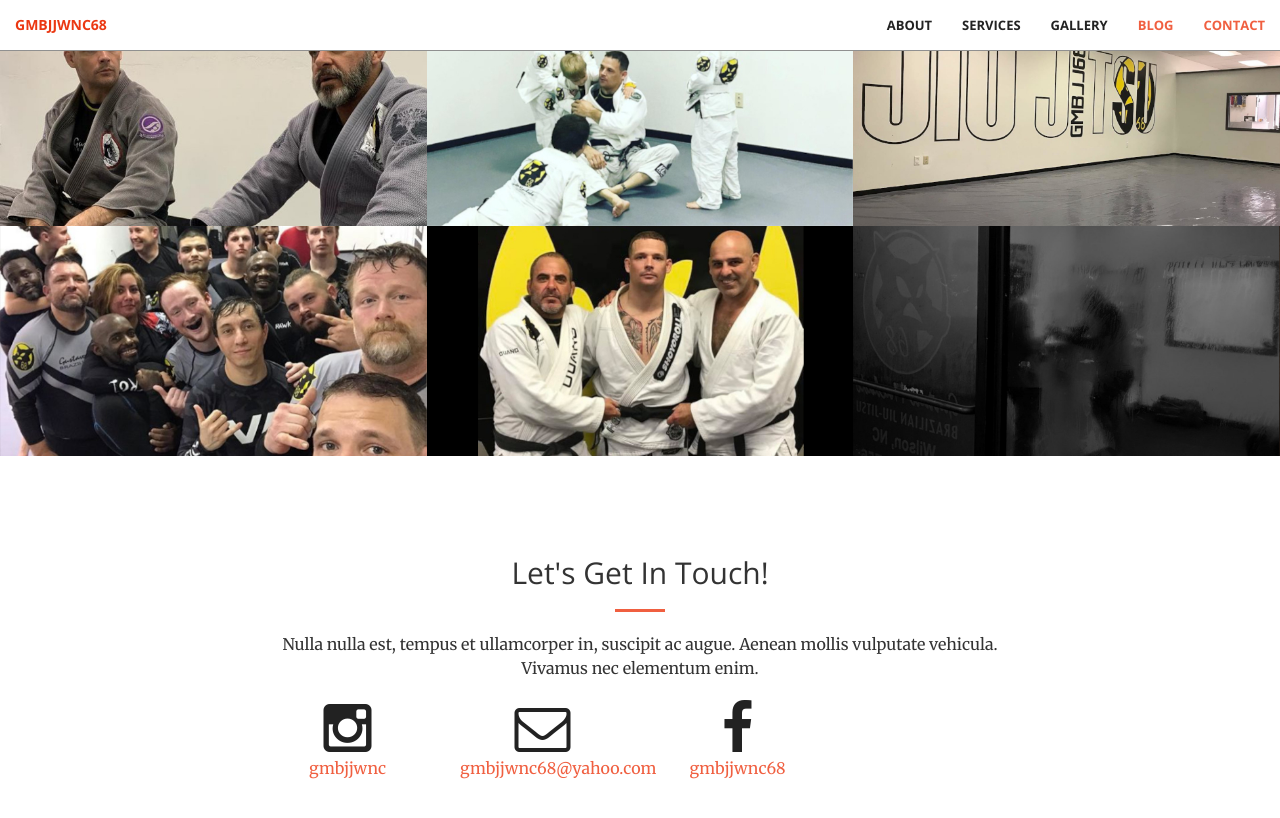
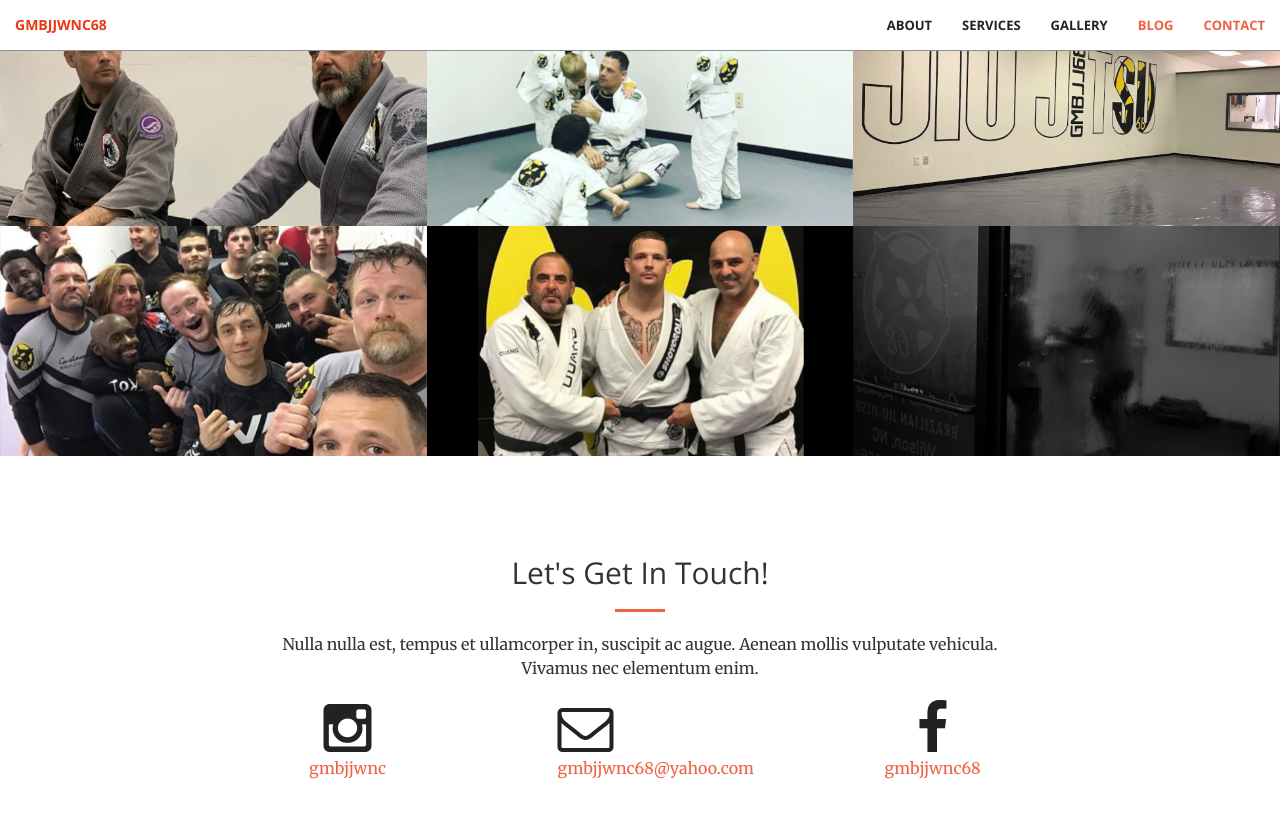
Before and after one commit to gmbjjwnc68/gmbjjwnc68.github.io, a Jekyll site: the page built from index.html, in a window 1280 px wide and 900 px high, scrolled down 1876 px. Shown: the top 818 px of the window. Built offline with Jekyll 4.4.1, drawn with Linux system fonts in a browser that asks for light colours.

Commit message:
Fix icon contact, container with offset 2 1 1 for icons, align left email text

```diff
--- a/_includes/contact.html
+++ b/_includes/contact.html
@@ -14,14 +14,14 @@
                     <p>{{ site.instagram_username }}</p>
                 </a>
             </div>
-            <div class="col-lg-2 text-center">
+            <div class="col-lg-2 col-lg-offset-1 text-left">
                 <!-- col-lg-offset-2 -->
                 <a href="mailto:{{ site.email }}">
                     <i class="fa fa-envelope-o fa-3x wow bounceIn" data-wow-delay=".1s"></i>
                     <p>gmbjjwnc68@yahoo.com</p>
                 </a>
             </div>
-            <div class="col-lg-2 text-center">
+            <div class="col-lg-2 col-lg-offset-1 text-center">
                 <a href="https://facebook.com/{{ site.facebook_username }}">
                     <i class="fa fa-facebook fa-3x wow bounceIn" data-wow-delay=".1s"></i>
                     <p>{{ site.facebook_username }}</p>
```
